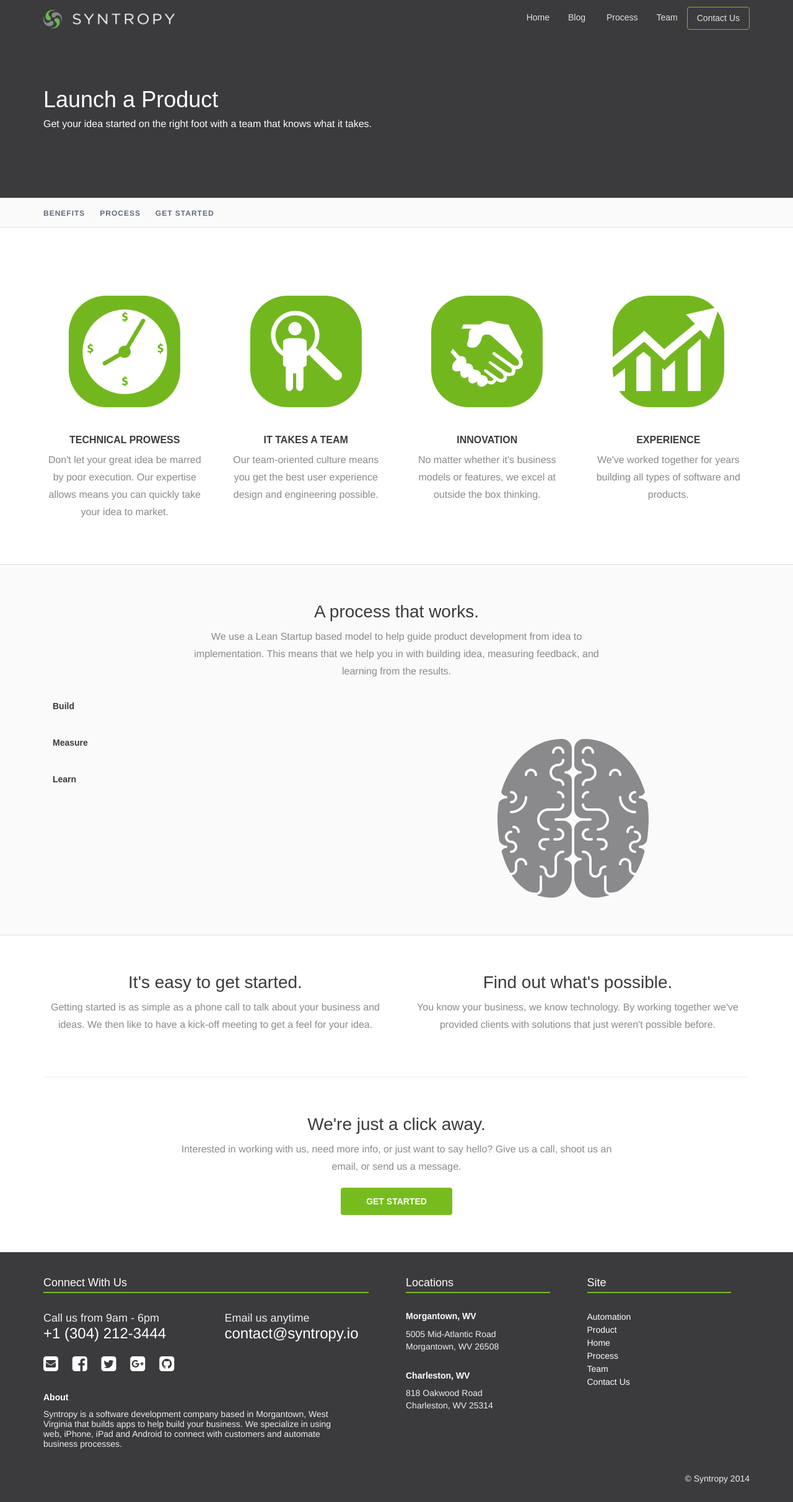
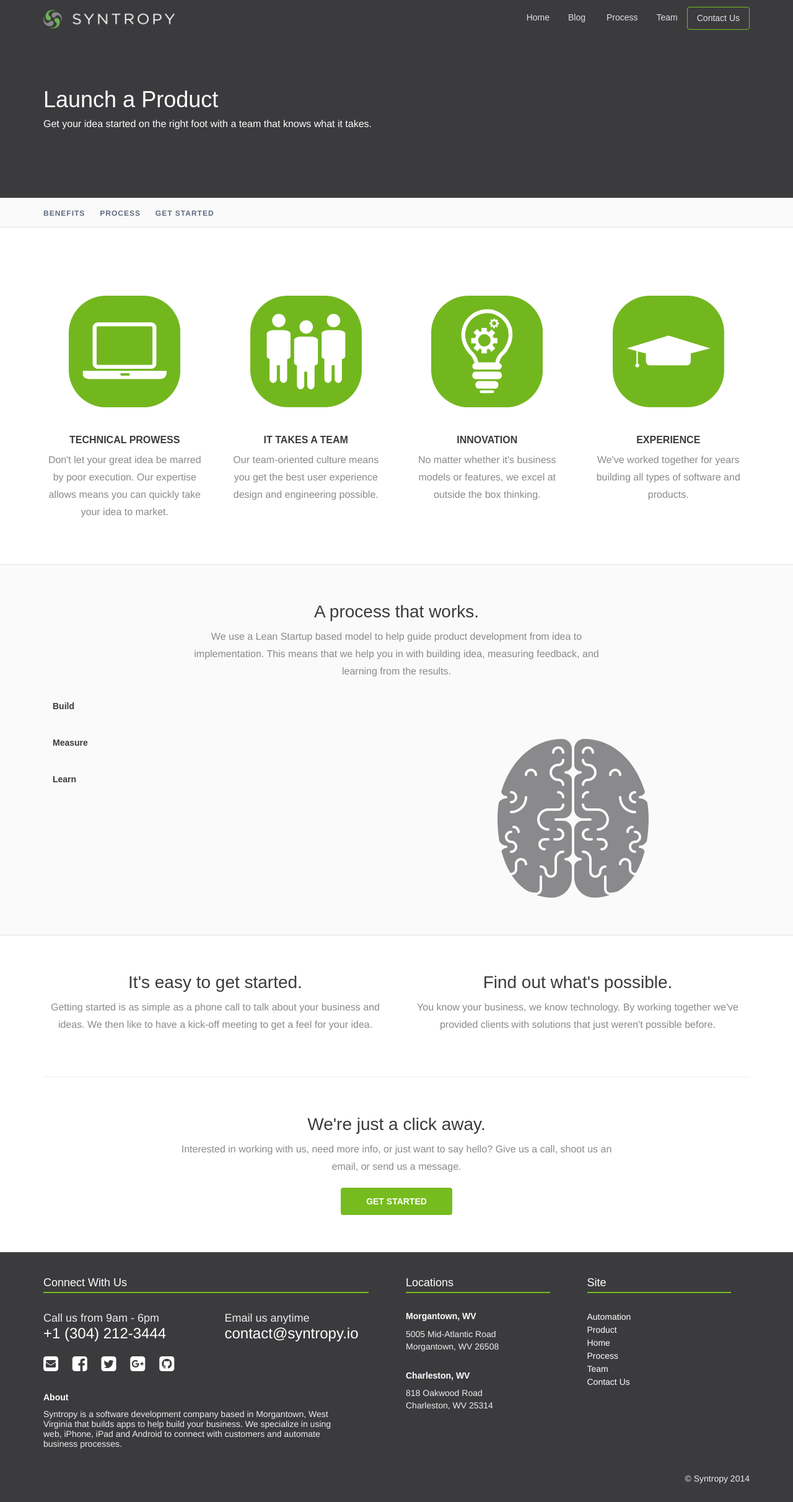
Before and after one commit to SyntropyDev/SyntropyDev.github.io, a Jekyll site: the page built from product/index.html, in a window 1280 px wide. Shown: the whole page at 62% size. Built offline with Jekyll 4.4.1, drawn with Linux system fonts in a browser that asks for light colours; nearby versions of some CDN libraries.

Commit message:
Added Andrew's bomb-ass images for the 'Launch a Product' page

```diff
--- a/product/index.html
+++ b/product/index.html
@@ -44,7 +44,7 @@ rank: 0
 
     <div class="row" style="margin-top:30px;">
       <div class="col-md-3 col-sm-6" style="text-align: center;">
-        <img src="/images/Time.png" width="auto" height="220px" style="padding: 20px;">
+        <img src="/images/laptop.png" width="auto" height="220px" style="padding: 20px;">
         <h3>
           Technical Prowess
         </h3>
@@ -56,7 +56,7 @@ rank: 0
       </div>
 
       <div class="col-md-3 col-sm-6" style="text-align: center;">
-        <img src="/images/Guy.png" width="auto" height="220px" style="padding: 20px; margin: auto 0;">
+        <img src="/images/people.png" width="auto" height="220px" style="padding: 20px; margin: auto 0;">
         <h3>
           It Takes a Team
         </h3>
@@ -67,7 +67,7 @@ rank: 0
       </div>
 
       <div class="col-md-3 col-sm-6" style="text-align: center;">
-        <img src="/images/Hands.png" width="auto" height="220px" style="padding: 20px;">
+        <img src="/images/Innovation.png" width="auto" height="220px" style="padding: 20px;">
         <h3>
           Innovation
         </h3>
@@ -78,7 +78,7 @@ rank: 0
       </div>
 
       <div class="col-md-3 col-sm-6" style="text-align: center;">
-        <img src="/images/Chart.png" width="auto" height="220px" style="padding: 20px; margin: auto 0;">
+        <img src="/images/Cap.png" width="auto" height="220px" style="padding: 20px; margin: auto 0;">
         <h3>
           Experience
         </h3>
```
Also changed, not shown: images/Cap.png (added), images/Innovation.png (added), images/laptop.png (added), images/people.png (added).
